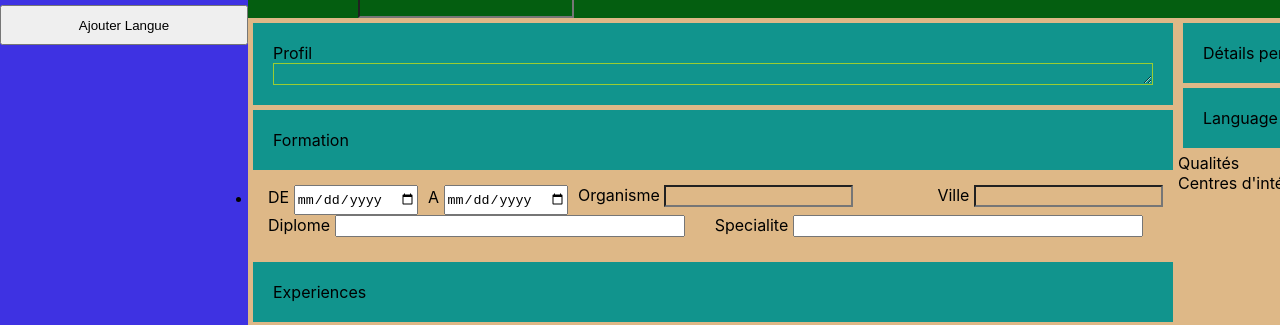
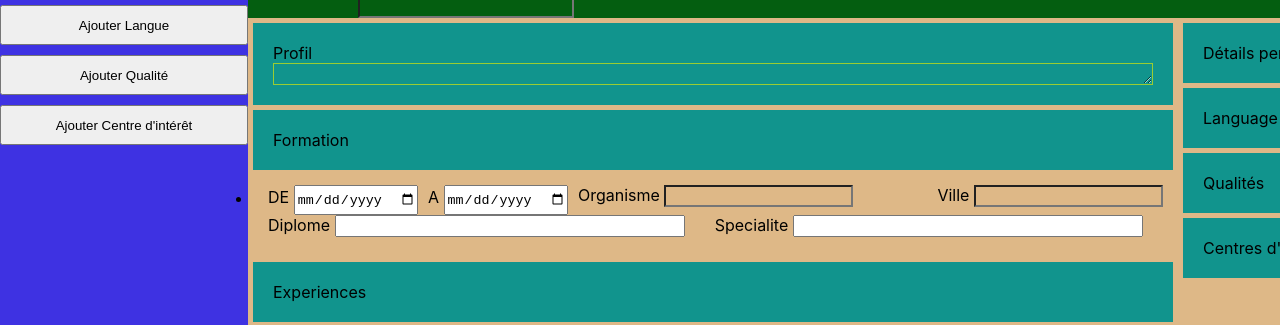
Before and after one commit to bigzeus007/cv-creator.github.io, a React (Create React App) app: page / in a window 1280 px wide. Shown: the part 245-570 px from the top of the page. Built offline with nearby package versions, Linux system fonts and the light colour scheme.

Commit message:
React CV CREATOR
AJOUT QUALITES ET CENTRES INTERET AVEC BOUTTON AJOUT ET DELETE

```diff
--- a/src/App.css
+++ b/src/App.css
@@ -12,7 +12,7 @@
 .Outils{
     position: relative;
     display: grid;
-    grid-template-rows: repeat(5,50px);
+    grid-template-rows: repeat(7,50px);
 
 
     width: 248px;
@@ -79,7 +79,7 @@
 
 }
 
-.divers{
+.divers, .centresInteretD, .qualitesD{
     display: flex;
     padding:20px;
     margin:5px ;
--- a/src/App.js
+++ b/src/App.js
@@ -18,12 +18,18 @@ function App() {
   const [addExperience,setAddExperience]=useState([{index:0, titre:"1", contenu:""}]);
   const [realisation,setRealisation]=useState("");
   const [addLanguage,setAddLanguage]=useState([{visible:"invisible"}]);
+  const [addQualites,setAddQualites]=useState([{visible:"invisible"}]);
+  const [addCentresInteret,setAddCentresInteret]=useState([{visible:"invisible"}]);
 
 
 
   return (
     <div className="App" >
-      <Outils addFormation={addFormation} setAddFormation={setAddFormation} profil={profil} setProfil={setProfil} addExperience={addExperience} setAddExperience={setAddExperience} realisation={realisation} setRealisation={setRealisation} addLanguage={addLanguage} setAddLanguage={setAddLanguage}/>
+      <Outils addFormation={addFormation} setAddFormation={setAddFormation} profil={profil} setProfil={setProfil}
+      addExperience={addExperience} setAddExperience={setAddExperience} realisation={realisation} setRealisation={setRealisation}
+      addLanguage={addLanguage} setAddLanguage={setAddLanguage} addQualites={addQualites} setAddQualites={setAddQualites} addCentresInteret={addCentresInteret}
+      setAddCentresInteret={setAddCentresInteret}
+      />
       <div className="monCV">
         <Entete />
         <div className="corpsCV">
@@ -38,8 +44,8 @@ function App() {
           <div className="leSecondaire">
             <Divers  />
             <Langues addLanguage={addLanguage} setAddLanguage={setAddLanguage}/>
-            <Qualites />
-            <CentresInteret />
+            <Qualites addQualites={addQualites} setAddQualites={setAddQualites}/>
+            <CentresInteret addCentresInteret={addCentresInteret} setAddCentresInteret={setAddCentresInteret}/>
 
 
 
--- a/src/Components/CentresInteret.js
+++ b/src/Components/CentresInteret.js
@@ -1,6 +1,28 @@
-function CentresInteret(){
-    return (
-        <div>Centres d'intérêt</div>
+function CentresInteret({addCentresInteret, setAddCentresInteret}){
+    function removeMyCentresInteret(index) {
+        let myNewList = addCentresInteret;
+        myNewList.splice(index,1,{visible:"invisible"});
+        setAddCentresInteret([...myNewList]);
+    }
+
+    return(
+        <>
+        <div className="centresInteretD">Centres d'intérêt</div>
+        <div id="myCentresInteret" className="myCentresInteret" >
+
+            {addCentresInteret.map((element,index)=>(
+
+            <div key={element+" "+index} name="ChoixCentresInteret" className={element.visible}>
+
+                    <input type="text" style={{color:"red",width:"200px",height:"20px",}}></input>
+                    <button style={{color:"red",width:"65px",height:"20px",}} onClick={(event)=>{event.preventDefault();removeMyCentresInteret(index);}} > Retirer </button>
+
+
+
+
+            </div>))}
+        </div>
+    </>
     );
 }
 export default CentresInteret;
--- a/src/Components/Langues.js
+++ b/src/Components/Langues.js
@@ -1,15 +1,9 @@
-
 function Langues({addLanguage,setAddLanguage}) {
     function removeMyLanguage(index) {
         let myNewList = addLanguage;
         myNewList.splice(index,1,{visible:"invisible"});
         setAddLanguage([...myNewList]);
-        console.log(addLanguage);
     }
- //addLanguage[addLanguage.indexOf(element)].visible="invisible";
- //;console.log(typeof(addLanguage.indexOf(element)));
- //setAddLanguage(addLanguage.splice(addLanguage.indexOf(element),1,{index:0,visible:"invisible"}));
- //setAddLanguage(addLanguage.splice(addLanguage.indexOf(element),1,{index:0,visible:"invisible"}));
 
     return(
         <>
@@ -32,7 +26,7 @@ function Langues({addLanguage,setAddLanguage}) {
                 <input type="radio" name="langue"></input>
                 <input type="radio" name="langue"></input>
                 <input type="radio" name="langue"></input>
-                <button style={{color:"red",width:"65px",height:"20px"}} onClick={(event)=>{event.preventDefault();removeMyLanguage(index);console.log(index);}} > Retirer </button>
+                <button style={{color:"red",width:"65px",height:"20px"}} onClick={(event)=>{event.preventDefault();removeMyLanguage(index);}} > Retirer </button>
             </form>))}
         </div>
         </>
--- a/src/Components/Outils.js
+++ b/src/Components/Outils.js
@@ -1,6 +1,6 @@
 import React, { useEffect} from 'react';
 
-function Outils({addFormation, setAddFormation,profil,setProfil,addExperience,setAddExperience,realisation,setRealisation,addLanguage,setAddLanguage}) {
+function Outils({addFormation, setAddFormation,profil,setProfil,addExperience,setAddExperience,realisation,setRealisation,addLanguage,setAddLanguage,addCentresInteret,addQualites,setAddQualites,setAddCentresInteret}) {
     let a=addFormation.length
     useEffect(()=>{
 
@@ -37,6 +37,14 @@ function Outils({addFormation, setAddFormation,profil,setProfil,addExperience,se
                 className="Outil" style={{display:"block",height:"40px"}}>Ajouter Realisation</button>
             <button id="langue" onClick={()=>{setAddLanguage([...addLanguage,{visible:"visible"}])}}
                 className="Outil" style={{display:"block",height:"40px"}}>Ajouter Langue</button>
+
+
+            <button id="qualites" onClick={()=>{setAddQualites([...addQualites,{visible:"visible"}])}}
+                className="Outil" style={{display:"block",height:"40px"}}>Ajouter Qualité</button>
+
+            <button id="centresInteret" onClick={()=>{setAddCentresInteret([...addCentresInteret,{visible:"visible"}])}}
+                className="Outil" style={{display:"block",height:"40px"}}>Ajouter Centre d'intérêt</button>
+
         </div>
     );
 }
--- a/src/Components/Qualites.js
+++ b/src/Components/Qualites.js
@@ -1,7 +1,30 @@
-function Qualites() {
+function Qualites({addQualites,setAddQualites}) {
+
+    function removeMyQualites(index) {
+        let myNewList = addQualites;
+        myNewList.splice(index,1,{visible:"invisible"});
+        setAddQualites([...myNewList]);
+    }
 
     return(
-        <div>Qualités</div>
+        <>
+            <div className="qualitesD">Qualités</div>
+            <div id="myQualites" className="myQualite" >
+
+                {addQualites.map((element,index)=>(
+
+                <div key={element+" "+index} name="ChoixQualites" className={element.visible}>
+
+                        <input type="text" style={{color:"red",width:"200px",height:"20px",}}></input>
+                        <button style={{color:"red",width:"65px",height:"20px",}} onClick={(event)=>{event.preventDefault();removeMyQualites(index);}} > Retirer </button>
+
+
+
+
+                </div>))}
+            </div>
+        </>
+
     );
 
 }
```
